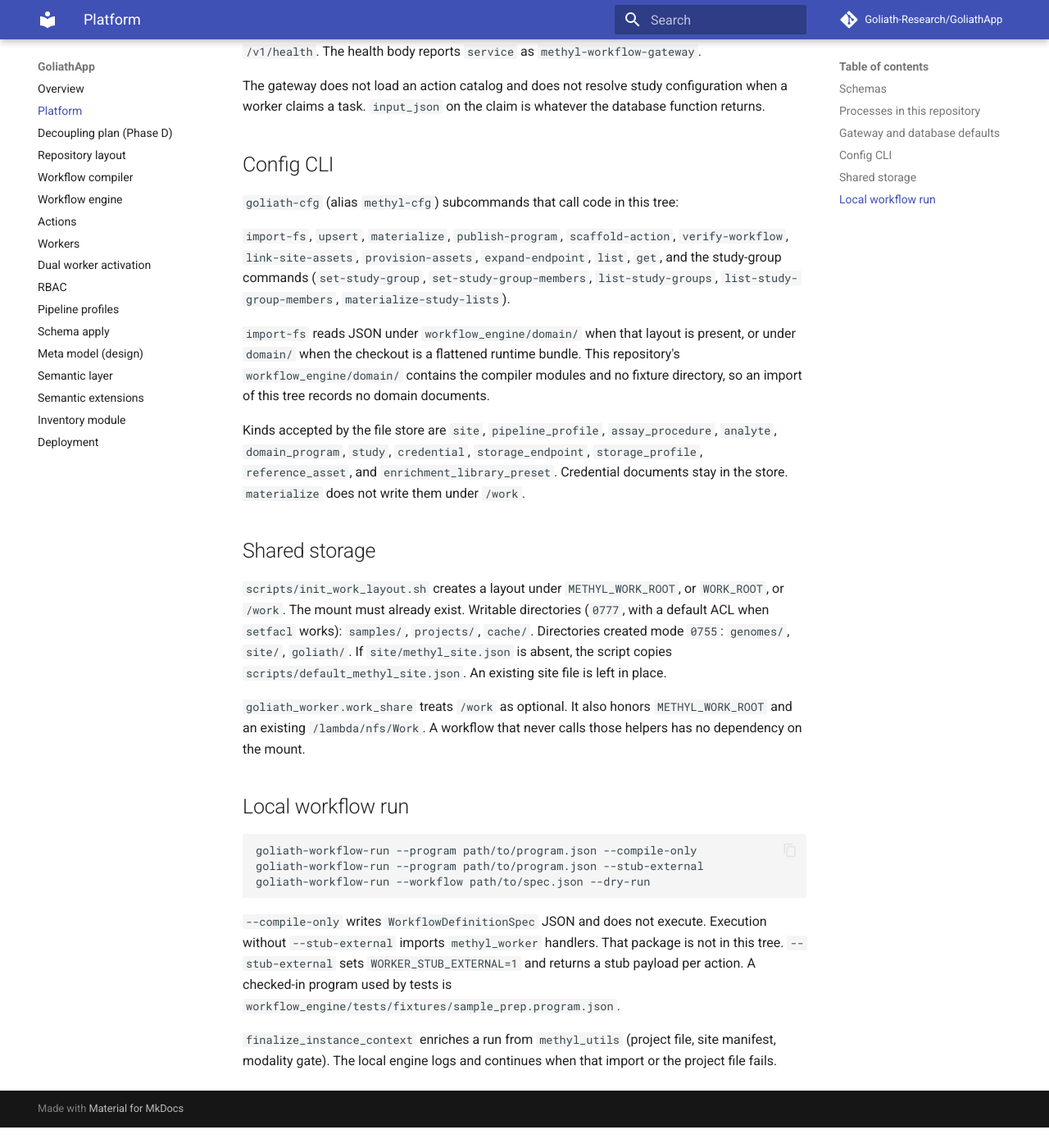
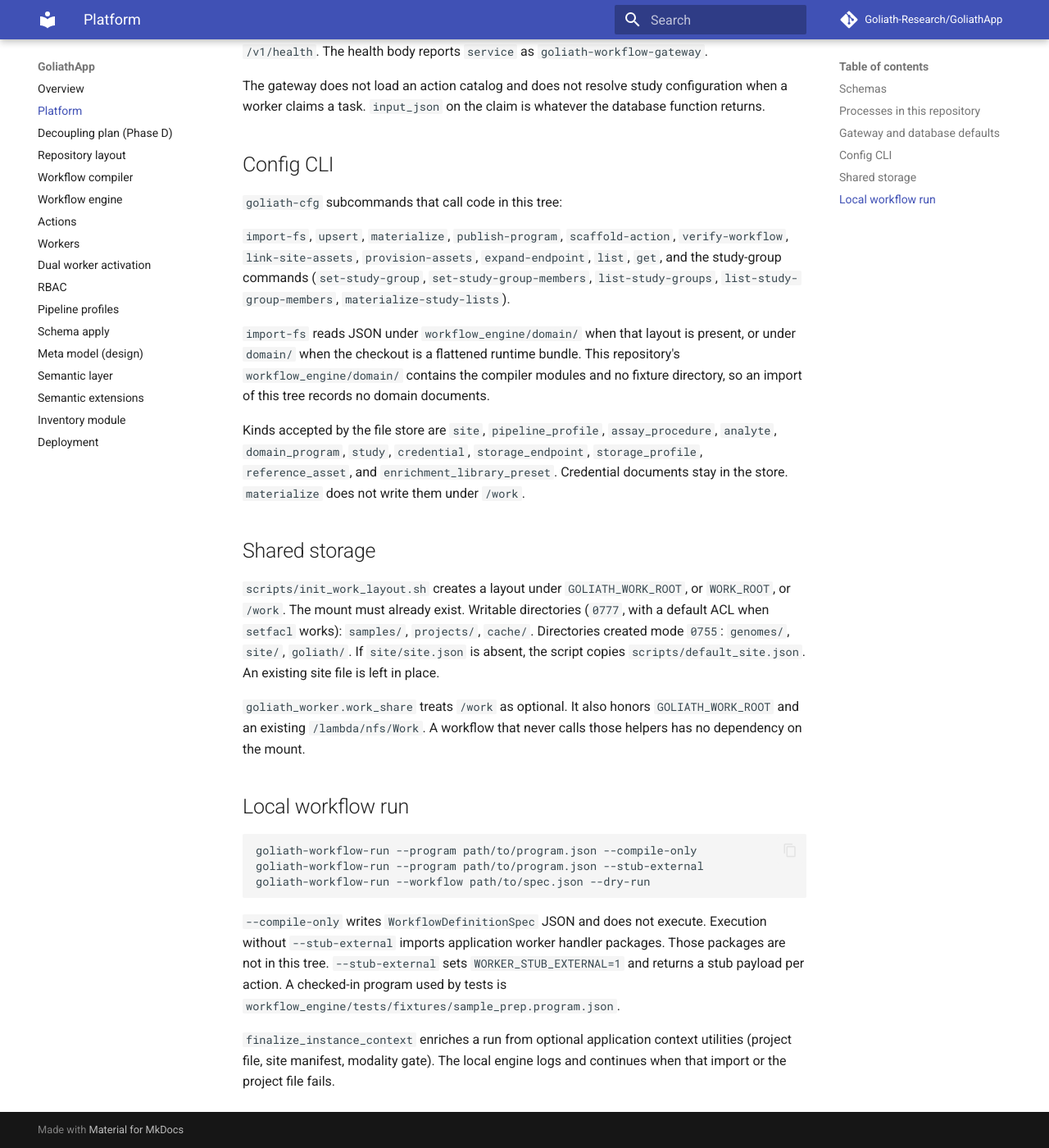
Before and after one commit to Goliath-Research/GoliathApp, an MkDocs documentation site: the page built from docs/platform.md, in a window 1280 px wide and 1400 px high, scrolled down 2267 px. Shown: the whole window at 82% size. Built offline with MkDocs 1.6.1 and Material for MkDocs 9.7.7, drawn with Linux system fonts in a browser that asks for light colours; comment, search, counter and statistics services are not loaded; before the commit the page ends 3642 px from its top, so only the background shows below that; some of the changed text lies outside the part shown.

Commit message:
Phase D1: neutral platform docs and OpenAPI naming
Rewrite platform README and docs to use goliath-* CLI and env names,
abstract child-app references, and update the workflow gateway OpenAPI
metadata. Remove cleaned paths from the child-app token allowlist.

Co-authored-by: David Izada Rodriguez <davidizadar@GoliathResearch.com>

````diff
--- a/docs/platform.md
+++ b/docs/platform.md
@@ -23,28 +23,28 @@ There is no separate `obj` schema. Object identity is `"Meta"."Objs"`.
 
 | Piece | Where | What it does |
 |-------|--------|----------------|
-| REST gateway | `workflow_engine/rest/` | `goliath-gateway` / `methyl-gateway`. Worker enroll, claim, submit, heartbeat, fail, and `POST /v1/events`. |
+| REST gateway | `workflow_engine/rest/` | `goliath-gateway`. Worker enroll, claim, submit, heartbeat, fail, and `POST /v1/events`. |
 | Local runner | `workflow_engine/local/` | `goliath-workflow-run`. Compiles a DomainProgram and can execute the graph in-process. |
 | Compiler | `workflow_engine/domain/` | Lowers DomainProgram JSON to `WorkflowDefinitionSpec`. |
-| Config CLI | `workflow_engine/cfg/` | `goliath-cfg`. File-backed registry under `$METHYL_CFG_STORE` or `$METHYL_WORK_ROOT/goliath/cfg-store` (default `/work/goliath/cfg-store`). |
+| Config CLI | `workflow_engine/cfg/` | `goliath-cfg`. File-backed registry under `$GOLIATH_CFG_STORE` or `$GOLIATH_WORK_ROOT/goliath/cfg-store` (default `/work/goliath/cfg-store`). |
 | Claim client | `goliath_worker/` | HTTP client for the worker routes. No database connection. |
 | Shared storage helpers | `goliath_worker/work_share.py`, `scripts/init_work_layout.sh` | Optional `/work` layout and cross-host permissions. |
 | Contract check | `workflow_engine/contract/validate_contract.py` | Requires the objects in `db_objects.yaml` to appear in `sql_pg/`. |
 | Delphi gateway | `workflow_engine/delphi/` | Frozen Windows reference. The Python gateway is the middle tier that ships here. |
 
-`publish-program --deploy-db` imports `ops.workflow_deploy`, which is not in this tree. `sync-actions` runs `workflow_engine/sql_pg/seed_action_catalog.py`, which is not in this tree. `sync-library-presets` imports `methyl_enricher.preset_registry`, which is not in this tree.
+`publish-program --deploy-db` imports `ops.workflow_deploy`, which is not in this tree. `sync-actions` runs `workflow_engine/sql_pg/seed_action_catalog.py`, which is not in this tree. `sync-library-presets` imports an application enricher preset registry, which is not in this tree.
 
 ## Gateway and database defaults
 
-The gateway connects to PostgreSQL only. Use libpq variables `PGHOST`, `PGPORT`, `PGDATABASE`, `PGUSER`, `PGPASSWORD` (or `PGPASSFILE`), and `PGSSLMODE` (default `prefer`), or the aliases `POSTGRES_HOST` (default `localhost`), `POSTGRES_PORT` (default `5432`), `POSTGRES_DB` (default `goliath`), `POSTGRES_USER` (default `postgres`), and `POSTGRES_PASSWORD`. `METHYLPIPELINE_DB` replaces the built connection string. `WF_USE_MANAGED_IDENTITY=1` omits the password so an Entra token can be supplied at connect time (hosted PostgreSQL with Entra auth). `WF_SCHEMA` defaults to `wf`.
+The gateway connects to PostgreSQL only. Use libpq variables `PGHOST`, `PGPORT`, `PGDATABASE`, `PGUSER`, `PGPASSWORD` (or `PGPASSFILE`), and `PGSSLMODE` (default `prefer`), or the aliases `POSTGRES_HOST` (default `localhost`), `POSTGRES_PORT` (default `5432`), `POSTGRES_DB` (default `goliath`), `POSTGRES_USER` (default `postgres`), and `POSTGRES_PASSWORD`. `GOLIATH_DATABASE_URL` or `WF_DATABASE_URL` replaces the built connection string when set. `WF_USE_MANAGED_IDENTITY=1` omits the password so an Entra token can be supplied at connect time (hosted PostgreSQL with Entra auth). `WF_SCHEMA` defaults to `wf`.
 
-The gateway listens on `WF_GATEWAY_HOST` or `REST_HOST` (default `127.0.0.1`) and `WF_GATEWAY_PORT` or `REST_PORT` (default `8080`). Health is `GET /`, `GET /v1`, and `GET /v1/health`. The health body reports `service` as `methyl-workflow-gateway`.
+The gateway listens on `WF_GATEWAY_HOST` or `REST_HOST` (default `127.0.0.1`) and `WF_GATEWAY_PORT` or `REST_PORT` (default `8080`). Health is `GET /`, `GET /v1`, and `GET /v1/health`. The health body reports `service` as `goliath-workflow-gateway`.
 
 The gateway does not load an action catalog and does not resolve study configuration when a worker claims a task. `input_json` on the claim is whatever the database function returns.
 
 ## Config CLI
 
-`goliath-cfg` (alias `methyl-cfg`) subcommands that call code in this tree:
+`goliath-cfg` subcommands that call code in this tree:
 
 `import-fs`, `upsert`, `materialize`, `publish-program`, `scaffold-action`, `verify-workflow`, `link-site-assets`, `provision-assets`, `expand-endpoint`, `list`, `get`, and the study-group commands (`set-study-group`, `set-study-group-members`, `list-study-groups`, `list-study-group-members`, `materialize-study-lists`).
 
@@ -54,9 +54,9 @@ Kinds accepted by the file store are `site`, `pipeline_profile`, `assay_procedur
 
 ## Shared storage
 
-`scripts/init_work_layout.sh` creates a layout under `METHYL_WORK_ROOT`, or `WORK_ROOT`, or `/work`. The mount must already exist. Writable directories (`0777`, with a default ACL when `setfacl` works): `samples/`, `projects/`, `cache/`. Directories created mode `0755`: `genomes/`, `site/`, `goliath/`. If `site/methyl_site.json` is absent, the script copies `scripts/default_methyl_site.json`. An existing site file is left in place.
+`scripts/init_work_layout.sh` creates a layout under `GOLIATH_WORK_ROOT`, or `WORK_ROOT`, or `/work`. The mount must already exist. Writable directories (`0777`, with a default ACL when `setfacl` works): `samples/`, `projects/`, `cache/`. Directories created mode `0755`: `genomes/`, `site/`, `goliath/`. If `site/site.json` is absent, the script copies `scripts/default_site.json`. An existing site file is left in place.
 
-`goliath_worker.work_share` treats `/work` as optional. It also honors `METHYL_WORK_ROOT` and an existing `/lambda/nfs/Work`. A workflow that never calls those helpers has no dependency on the mount.
+`goliath_worker.work_share` treats `/work` as optional. It also honors `GOLIATH_WORK_ROOT` and an existing `/lambda/nfs/Work`. A workflow that never calls those helpers has no dependency on the mount.
 
 ## Local workflow run
 
@@ -66,6 +66,6 @@ goliath-workflow-run --program path/to/program.json --stub-external
 goliath-workflow-run --workflow path/to/spec.json --dry-run
 ```
 
-`--compile-only` writes `WorkflowDefinitionSpec` JSON and does not execute. Execution without `--stub-external` imports `methyl_worker` handlers. That package is not in this tree. `--stub-external` sets `WORKER_STUB_EXTERNAL=1` and returns a stub payload per action. A checked-in program used by tests is `workflow_engine/tests/fixtures/sample_prep.program.json`.
+`--compile-only` writes `WorkflowDefinitionSpec` JSON and does not execute. Execution without `--stub-external` imports application worker handler packages. Those packages are not in this tree. `--stub-external` sets `WORKER_STUB_EXTERNAL=1` and returns a stub payload per action. A checked-in program used by tests is `workflow_engine/tests/fixtures/sample_prep.program.json`.
 
-`finalize_instance_context` enriches a run from `methyl_utils` (project file, site manifest, modality gate). The local engine logs and continues when that import or the project file fails.
+`finalize_instance_context` enriches a run from optional application context utilities (project file, site manifest, modality gate). The local engine logs and continues when that import or the project file fails.
````
Also changed, not shown: other parts of docs/platform.md (+1 -1 lines), README.md (+5 -5 lines), docs/deployment.md (+3 -3 lines), docs/inventory-module.md (+4 -4 lines), docs/workers.md (+2 -2 lines), docs/workspace-index.md (+1 -1 lines), 2 other files.
